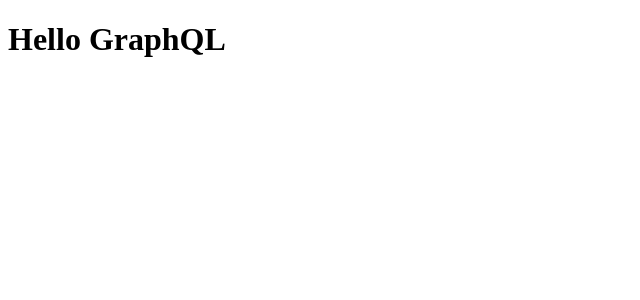
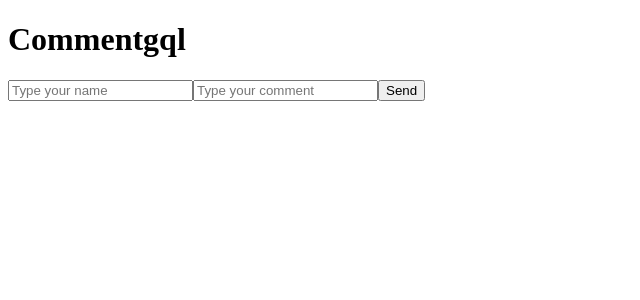
Before and after one commit to pauloreis7/Commentgql, a React (Vite) app in the folder web/: page / in a window 1280 px wide. Shown: the top 300 px of the page, without its empty margins (0-640 px from the left). Built offline with nearby package versions, Linux system fonts and the light colour scheme.

Commit message:
create Form component structure

```diff
--- a/web/src/App.tsx
+++ b/web/src/App.tsx
@@ -1,5 +1,11 @@
+import { Form } from './components/Form'
+
 export function App() {
   return (
-    <h1>Hello GraphQL</h1>
-  )
+    <>
+      <h1>Commentgql</h1>
+
+      <Form />
+    </>
+  );
 }
--- /dev/null
+++ b/web/src/components/Form.tsx
@@ -0,0 +1,24 @@
+import { useState } from "react";
+
+export function Form() {
+  const [name, setName] = useState<string>('')
+  const [content, setContent] = useState<string>('')
+
+  return (
+    <form>
+      <input
+        placeholder="Type your name"
+        value={name}
+        onChange={e => setName(e.target.value)}
+        required
+      />
+      <input
+        placeholder="Type your comment"
+        value={content}
+        onChange={e => setContent(e.target.value)}
+        required
+      />
+      <button type="submit">Send</button>
+    </form>
+  );
+}
```
